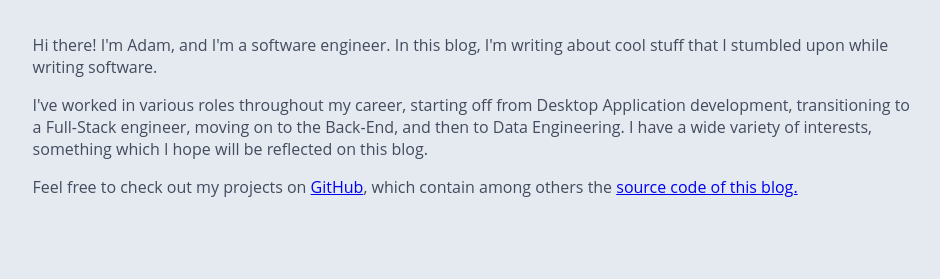
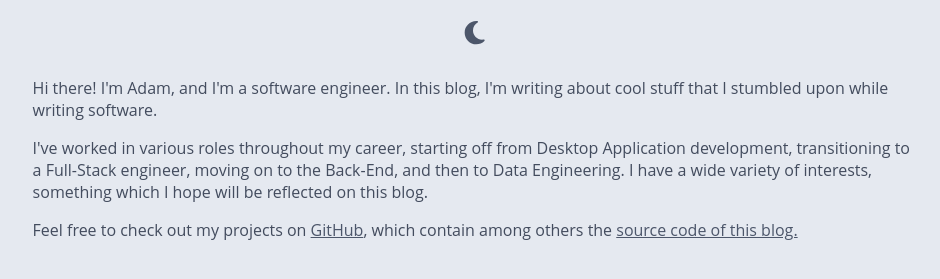
Before and after one commit to adamantmc/blog, a Gatsby site: page /about in a window 1280 px wide. Shown: the part 131-410 px from the top of the page, without its empty margins (165-1105 px from the left). Built offline with nearby package versions, Linux system fonts and the light colour scheme; Gatsby itself is replaced by a stand-in of ours.

Commit message:
Add theme switching functionality

```diff
--- a/package.json
+++ b/package.json
@@ -15,6 +15,9 @@
     "clean": "gatsby clean"
   },
   "dependencies": {
+    "@fortawesome/fontawesome-svg-core": "^6.4.2",
+    "@fortawesome/free-solid-svg-icons": "^6.4.2",
+    "@fortawesome/react-fontawesome": "^0.2.0",
     "gatsby": "^5.9.1",
     "gatsby-omni-font-loader": "^2.0.2",
     "gatsby-plugin-image": "^3.9.0",
--- a/src/components/Post/styles.js
+++ b/src/components/Post/styles.js
@@ -19,4 +19,8 @@ export const PostDiv = styled.div`
         border-radius: 4px;
         overflow-x: auto;
     }
+
+    a {
+        color: ${props => props.theme.linkColor};
+    }
 `;
--- /dev/null
+++ b/src/components/ThemeSwitcher/ThemeSwitcher.js
@@ -0,0 +1,54 @@
+import React, { useState, useEffect } from 'react'
+import { styled } from 'styled-components';
+import {LightIcon, DarkIcon} from "./icons";
+import { Themes, getCurrentThemeName } from "../../themes/themes";
+import isBrowser from '../../utils';
+
+
+const StyledButton = styled.button`
+    border-radius: 4em;
+    border-color: rgba(0,0,0,0);
+    background-color: rgba(0,0,0,0);
+
+    :hover {
+        border-radius: 4em;
+        border-color: #cccccc;
+        background-color: #cccccc;
+    }
+
+    svg {
+        padding: 0.25em;
+        width: 2em;
+        height: 2em;
+    }
+`;
+
+
+const ThemeSwitcher = (props) => {
+    const [theme, setTheme] = useState(getCurrentThemeName());
+
+    const themeiconClicked = (event) => {
+        event.stopPropagation();
+        let new_val = theme === "light" ? "dark" : "light";
+        setTheme(new_val);
+    }
+
+    useEffect(
+        () => {
+            if (isBrowser) {
+                window.localStorage.setItem("theme", theme);
+                window.dispatchEvent(new Event("themeChanged"));
+            }
+            return () => {}
+        },
+        [theme]
+    )
+
+    return (
+        <StyledButton onClick={themeiconClicked}>
+            {theme === "light" ? <DarkIcon color={Themes.light.navLinkColor}/> : <LightIcon color={Themes.dark.navLinkColor}/>}
+        </StyledButton>
+    )
+}
+
+export default ThemeSwitcher;
--- /dev/null
+++ b/src/components/ThemeSwitcher/icons.js
@@ -0,0 +1,29 @@
+import React from "react";
+
+
+const DarkIcon = ({color}) => {
+    return (
+        <svg xmlns="http://www.w3.org/2000/svg" height="1em" viewBox="0 0 384 512" fill={color}>
+            <path d="M223.5 32C100 32 0 132.3 0 256S100 480 223.5 480c60.6 0 115.5-24.2 155.8-63.4c5-4.9 6.3-12.5 3.1-18.7s-10.1-9.7-17-8.5c-9.8 1.7-19.8 2.6-30.1 2.6c-96.9 0-175.5-78.8-175.5-176c0-65.8 36-123.1 89.3-153.3c6.1-3.5 9.2-10.5 7.7-17.3s-7.3-11.9-14.3-12.5c-6.3-.5-12.6-.8-19-.8z"/>
+        </svg>
+    );
+}
+
+
+const LightIcon = ({color}) => {
+    return (
+        <svg width="800px" height="800px" viewBox="0 0 24 24" fill="none" xmlns="http://www.w3.org/2000/svg">
+            <path d="M12 18C15.3137 18 18 15.3137 18 12C18 8.68629 15.3137 6 12 6C8.68629 6 6 8.68629 6 12C6 15.3137 8.68629 18 12 18Z" stroke={color} strokeWidth="1.5" strokeLlinecap="round" strokeLinejoin="round"/>
+            <path d="M22 12L23 12" stroke={color} strokeWidth="1.5" strokeLinecap="round" strokeLinejoin="round"/>
+            <path d="M12 2V1" stroke={color} strokeWidth="1.5" strokeLinecap="round" strokeLinejoin="round"/>
+            <path d="M12 23V22" stroke={color} strokeWidth="1.5" strokeLinecap="round" strokeLinejoin="round"/>
+            <path d="M20 20L19 19" stroke={color} strokeWidth="1.5" strokeLinecap="round" strokeLinejoin="round"/>
+            <path d="M20 4L19 5" stroke={color} strokeWidth="1.5" strokeLinecap="round" strokeLinejoin="round"/>
+            <path d="M4 20L5 19" stroke={color} strokeWidth="1.5" strokeLinecap="round" strokeLinejoin="round"/>
+            <path d="M4 4L5 5" stroke={color} strokeWidth="1.5" strokeLinecap="round" strokeLinejoin="round"/>
+            <path d="M1 12L2 12" stroke={color} strokeWidth="1.5" strokeLinecap="round" strokeLinejoin="round"/>
+        </svg>
+    );
+}
+
+export {DarkIcon, LightIcon}
--- a/src/components/TopBar/TopBar.js
+++ b/src/components/TopBar/TopBar.js
@@ -1,6 +1,8 @@
 import * as React from 'react'
 import { Link, useStaticQuery, graphql } from 'gatsby'
 import { SiteTitle, SiteTopBar, NavLinksList, NavLink } from './styles';
+import ThemeSwitcher from '../ThemeSwitcher/ThemeSwitcher';
+
 
 const TopBar = ({ pageTitle, children }) => {
   const data = useStaticQuery(graphql`
@@ -30,6 +32,7 @@ const TopBar = ({ pageTitle, children }) => {
             </NavLink>
             </NavLinksList>
         </nav>
+        <ThemeSwitcher />
     </SiteTopBar>
   )
 }
--- /dev/null
+++ b/src/page.js
@@ -0,0 +1,31 @@
+import React, { useState, useEffect } from 'react'
+import { ThemeProvider } from 'styled-components';
+import { getCurrentTheme } from "./themes/themes";
+import GlobalStyle from "./global";
+import isBrowser from './utils';
+
+const Page = ({children}) => {
+  const [theme, setTheme] = useState(getCurrentTheme());
+  console.log(theme);
+
+  useEffect(() => {
+    function updateTheme() {
+      setTheme(getCurrentTheme());
+    }
+
+  // Required for gatsby build
+  if (isBrowser) {
+        window.addEventListener("themeChanged", updateTheme);
+    }
+    return () => {window.removeEventListener("themeChanged", updateTheme)}
+  }, [])
+
+  return (
+    <ThemeProvider theme={theme}>
+        <GlobalStyle />
+        {children}
+    </ThemeProvider>
+  )
+}
+
+export default Page;
--- a/src/pages/about.js
+++ b/src/pages/about.js
@@ -1,19 +1,23 @@
 import * as React from 'react'
 import Layout from '../components/Layout/Layout'
-import { ThemeProvider } from 'styled-components';
-import Themes from "../themes/themes";
-import GlobalStyle from "../global";
+import Page from "../page";
+import styled from "styled-components";
+
+
+const StyledLink = styled.a`
+    color: ${props => props.theme.linkColor};
+`;
+
 
 const AboutPage = () => {
   return (
-    <ThemeProvider theme={Themes.light}>
-      <GlobalStyle />
+    <Page>
       <Layout pageTitle="About Me">
         <p>Hi there! I'm Adam, and I'm a software engineer. In this blog, I'm writing about cool stuff that I stumbled upon while writing software.</p>
         <p>I've worked in various roles throughout my career, starting off from Desktop Application development, transitioning to a Full-Stack engineer, moving on to the Back-End, and then to Data Engineering. I have a wide variety of interests, something which I hope will be reflected on this blog.</p>
-        <p>Feel free to check out my projects on <a href="https://github.com/adamantmc/">GitHub</a>, which contain among others the <a href="https://github.com/adamantmc/blog/">source code of this blog.</a></p>
+        <p>Feel free to check out my projects on <StyledLink href="https://github.com/adamantmc/">GitHub</StyledLink>, which contain among others the <StyledLink href="https://github.com/adamantmc/blog/">source code of this blog.</StyledLink></p>
       </Layout>
-    </ThemeProvider>
+    </Page>
   )
 }
 
--- a/src/themes/dark.js
+++ b/src/themes/dark.js
@@ -1,6 +1,7 @@
 const DarkTheme = {
     headerColor: "#DCDFE4",
     navLinkColor: "#DCDFE4",
+    linkColor: "#D0D3D8",
     backgroundColor: "#434c5e",
     post: {
         titleColor: "#DCDFE4",
--- a/src/themes/light.js
+++ b/src/themes/light.js
@@ -1,6 +1,7 @@
 const LightTheme = {
     headerColor: "#4c566a",
     navLinkColor: "#4c566a",
+    linkColor: "#4c566a",
     backgroundColor: "#e5e9f0",
     post: {
         titleColor: "#4c566a",
--- a/src/themes/themes.js
+++ b/src/themes/themes.js
@@ -1,10 +1,31 @@
 import LightTheme from "./light";
 import DarkTheme from "./dark";
-
+import isBrowser from "../utils";
 
 const Themes = {
     light: LightTheme,
     dark: DarkTheme
 }
 
-export default Themes;
+
+function getCurrentTheme() {
+    return Themes[getCurrentThemeName()]
+}
+
+
+function getCurrentThemeName() {
+    let theme_name = "light";
+
+    if(isBrowser) {
+        let local_storage_theme_name = window.localStorage.getItem("theme");
+
+        if(local_storage_theme_name !== null) {
+            theme_name = local_storage_theme_name;
+        }
+    }
+
+    return theme_name;
+}
+
+
+export {Themes, getCurrentTheme, getCurrentThemeName};
--- /dev/null
+++ b/src/utils.js
@@ -0,0 +1,3 @@
+const isBrowser = typeof window !== "undefined"
+
+export default isBrowser;
```
Also changed, not shown: src/pages/index.js (+3 -6 lines), src/pages/{mdx.frontmatter__slug}.js (+7 -10 lines), src/images/dark_icon.svg (added), src/images/light_icon.svg (added), 1 other file.
